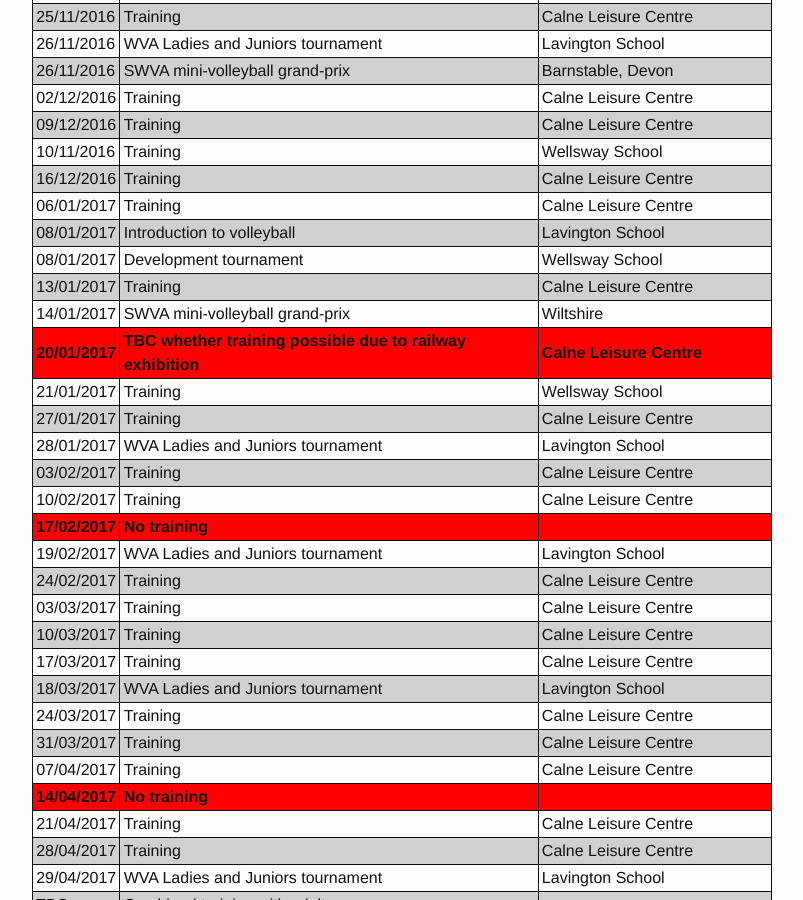
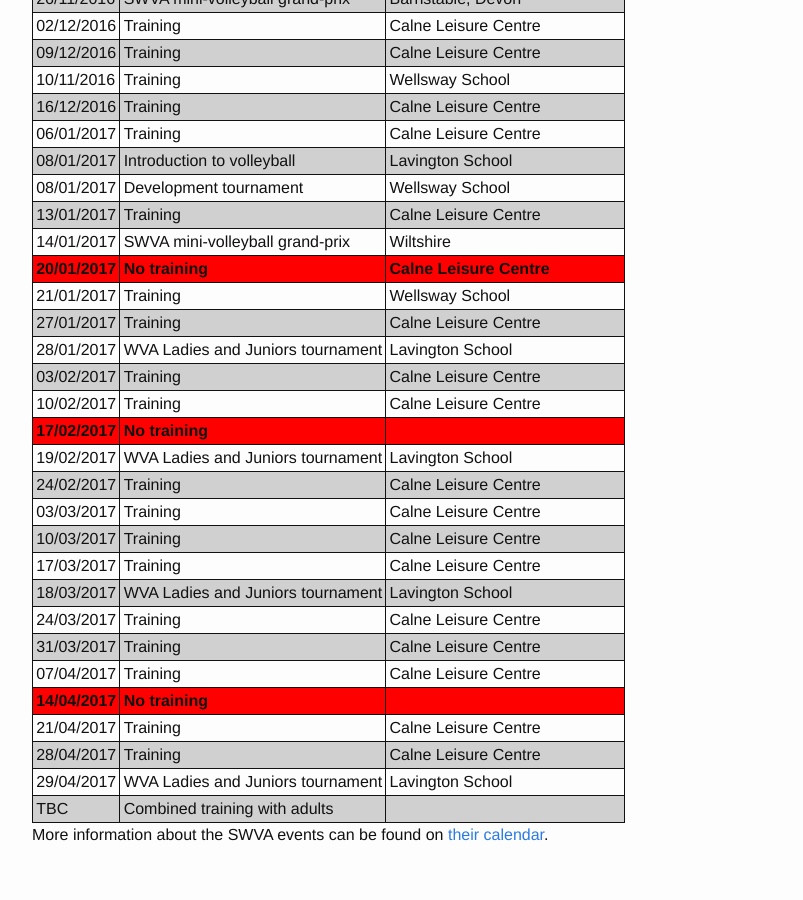
Before and after one commit to CalneComets/WebJuniors, a Jekyll site: the page built from calendar.md, in a window 1280 px wide and 900 px high, scrolled down 826 px. Shown: the whole window, without its empty margins (238-1041 px from the left). Built offline with Jekyll 4.4.1, drawn with Linux system fonts in a browser that asks for light colours.

Commit message:
No training on 20 January

```diff
--- a/calendar.md
+++ b/calendar.md
@@ -40,7 +40,7 @@
 <tr><td>08/01/2017</td><td>Development tournament</td><td>Wellsway School</td></tr>
 <tr><td>13/01/2017</td><td>Training</td><td>Calne Leisure Centre</td></tr>
 <tr><td>14/01/2017</td><td>SWVA mini-volleyball grand-prix</td><td>Wiltshire</td></tr>
-<tr class="warn"><td>20/01/2017</td><td>TBC whether training possible due to railway exhibition</td><td>Calne Leisure Centre</td></tr>
+<tr class="warn"><td>20/01/2017</td><td>No training</td><td>Calne Leisure Centre</td></tr>
 <tr><td>21/01/2017</td><td>Training</td><td>Wellsway School</td></tr>
 <tr><td>27/01/2017</td><td>Training</td><td>Calne Leisure Centre</td></tr>
 <tr><td>28/01/2017</td><td>WVA Ladies and Juniors tournament</td><td>Lavington School</td></tr>
```
